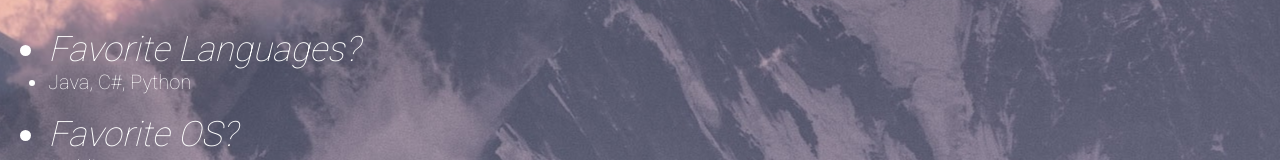
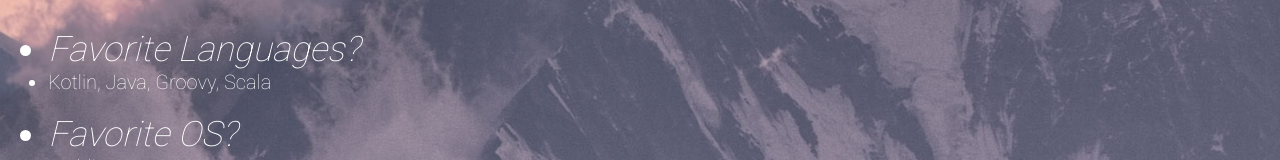
Before and after one commit to NastyGamer/nastygamer.github.io, a plain HTML site: page about.html in a window 1280 px wide. Shown: the part 725-885 px from the top of the page. Drawn offline with Linux system fonts and the light colour scheme.

Commit message:
Update about.html

```diff
--- a/about.html
+++ b/about.html
@@ -24,7 +24,7 @@
     <h2>Q&A</h2>
     <ul>
         <li class="question">Favorite Languages?</li>
-        <li class="answer">Java, C#, Python</li>
+        <li class="answer">Kotlin, Java, Groovy, Scala</li>
         <li class="question">Favorite OS?</li>
         <li class="answer">Archlinux</li>
         <li class="question">Favorite Project?</li>
```
